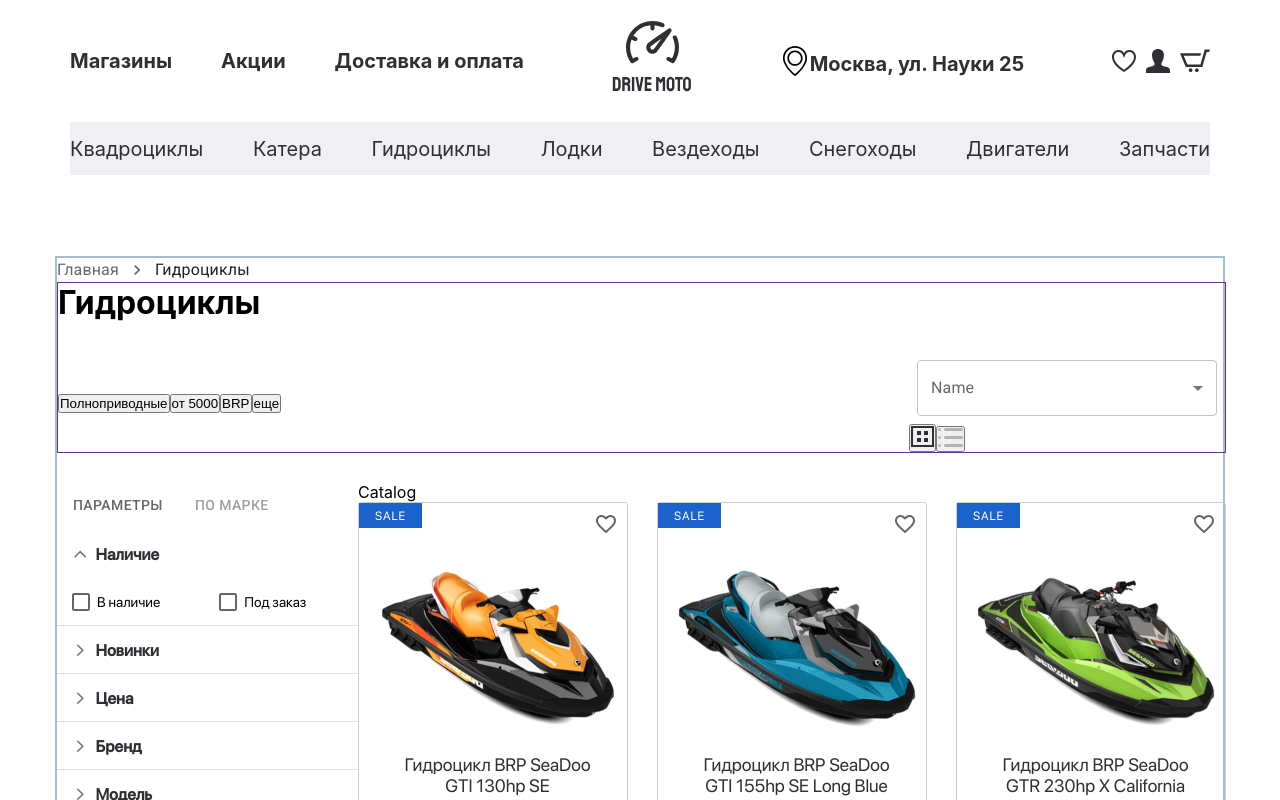
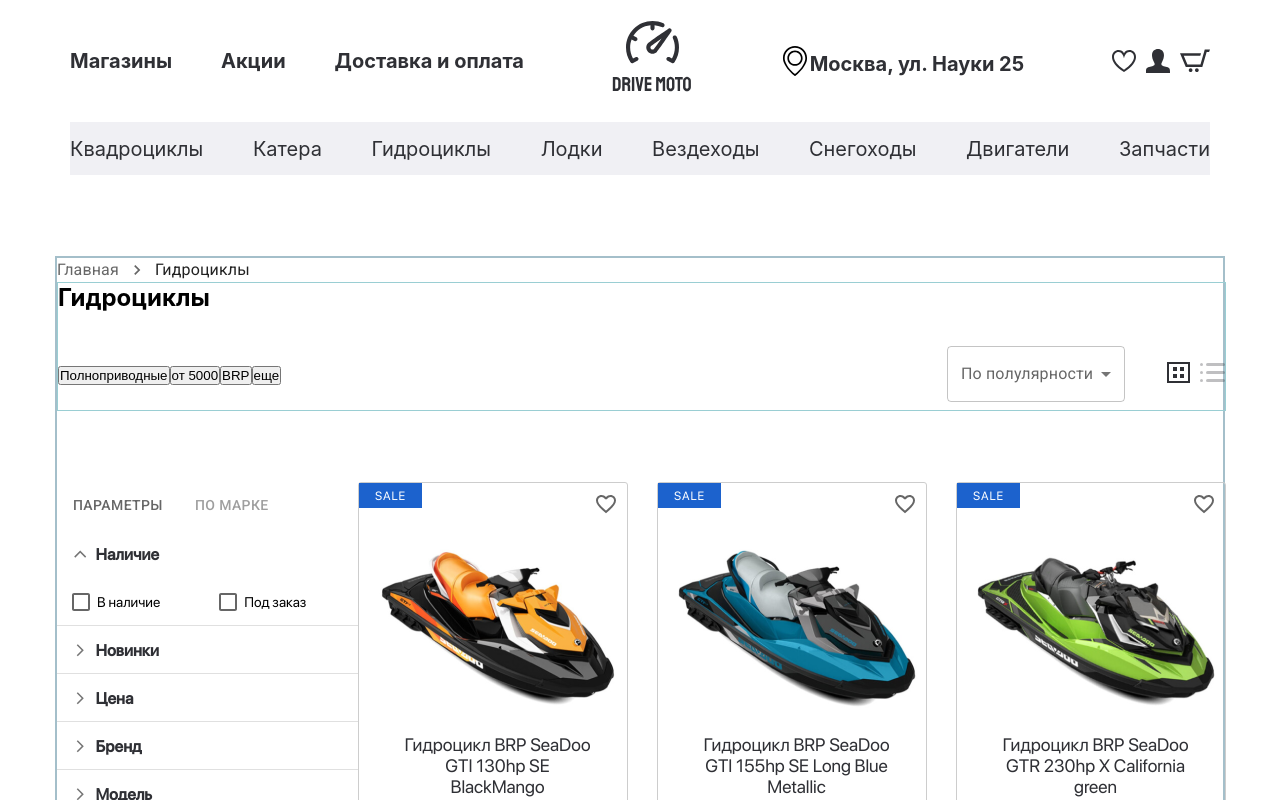
Before and after one commit to ladudasha/Group-shops, a React (Create React App) app: page / in a window 1280 px wide. Shown: the top 800 px of the page. Built offline with nearby package versions, Linux system fonts and the light colour scheme.

Commit message:
filterBlock Top

```diff
--- a/src/components/catalog/Catalog.jsx
+++ b/src/components/catalog/Catalog.jsx
@@ -102,17 +102,9 @@
                     <div className={s.topTitle}>
                         <CatalogTop/>
                     </div>
-
-
-                    {/* <div className={s.catalogTop}>
-
-                        <h1>Гидроциклы</h1>
-                    </div>
-                         */}
                     <sidebar className={s.filterProductsBlock}><CatalogLeft/></sidebar>
 
                     <div className={s.catalogProducts}>
-                    Catalog
                     <CatalogProductsCards data1={catalogdata1} data2={catalogdata2} data3={catalogdata3} data4={catalogdata4} data5={catalogdata5} data6={catalogdata6} data7={catalogdata7} data8={catalogdata8} data9={catalogdata9} data10={catalogdata10} data11={catalogdata11} data12={catalogdata12}/>
                     </div>
 
--- a/src/components/catalogTop/CatalogTop.jsx
+++ b/src/components/catalogTop/CatalogTop.jsx
@@ -11,7 +11,7 @@
             <div className={s.container}>
 
 
-                    <h1>Гидроциклы</h1>
+                    <h2 className={s.title}>Гидроциклы</h2>
                     <div className={s.wrapper}>
                         <div className={s.groupLeft}>
                             <button>Полноприводные</button>
@@ -22,8 +22,11 @@
 
                         <div className={s.groupRight}>
                             <FilterTopSelect/>
-                            <button><img src={icon1} alt="" /></button>
-                            <button><img src={icon2} alt="" /></button>
+                            <div className={s.btnBlock}>
+                                <button className={s.btnRight}><img src={icon1} alt="" /></button>
+                                <button className={s.btnRight}><img src={icon2} alt="" /></button>
+                            </div>
+
                         </div>
 
                     </div>
--- a/src/components/catalogTop/CatalogTop.module.scss
+++ b/src/components/catalogTop/CatalogTop.module.scss
@@ -2,7 +2,15 @@
     max-width: 1170px;
     width: 100%;
     margin: 0 auto;
-    border: 1px solid rebeccapurple;
+    border: 1px solid rgb(154, 206, 211);
+}
+
+// .catalogTop {
+//     padding-top: 41px;
+//     padding-bottom: 47px;
+// }
+.title {
+    padding-bottom: 26px;
 }
 
 .wrapper {
@@ -10,3 +18,22 @@
     align-items: center;
     justify-content: space-between;
 }
+
+.groupRight {
+    display: flex;
+}
+
+.btnRight {
+    border: none;
+    background-color: inherit;
+    cursor: pointer;
+}
+
+.btnRight:first-child {
+    margin-right: 10px;
+}
+
+.btnBlock {
+    display: flex;
+    margin-left: 34px;
+}
--- a/src/components/filter-battons/FilterBattons.jsx
+++ /dev/null
@@ -1,34 +0,0 @@
-import s from "./FilterBattons.module.scss";
-import * as React from 'react';
-import Stack from '@mui/material/Stack';
-import Button from '@mui/material/Button';
-import { styled } from '@mui/material/styles';
-
-
-const BlackButton = styled(Button)({
-    backgroundColor: "black",
-    borderRadius: "0",
-});
-export default function FilterBattons() {
-
-  return (
-
-    <Stack spacing={1} direction="row">
-      {/* <Button variant="text">Text</Button> */}
-      <Button className={s.buttonStyle} size="small" variant="contained">SALE</Button>
-
-      <Button className={s.buttonStyle} size="small" variant="contained" disabled>
-       NEW
-      </Button>
-      <Button  className={s.buttonStyle} size="small" variant="contained" disabled>
-       HIT
-      </Button>
-      <BlackButton  className={s.buttonBlack} size="small" variant="contained" >SALE
-      </BlackButton>
-      {/* <Button size="small" variant="contained" color="success">
-       ДИЛЛЕР
-      </Button> */}
-      {/* <Button variant="outlined">Outlined</Button> */}
-    </Stack>
-  );
-}
--- a/src/components/filter-battons/FilterBattons.module.scss
+++ /dev/null
@@ -1,8 +0,0 @@
-.buttonBlack {
-    // border-radius: 0 !important;
-    // background-color: black !important;
-}
-
-.buttonStyle {
-    //@at-root: 0 !important;
-}
--- a/src/components/filter-block/FilterBlock.jsx
+++ b/src/components/filter-block/FilterBlock.jsx
@@ -8,7 +8,7 @@
 import Typography from '@mui/material/Typography';
 
 import Checkbox from '@mui/material/Checkbox';
-import FilterBattons from '../filter-battons/FilterBattons';
+import FilterButtons from '../filter-buttons/FilterButtons';
 
 import Box from '@mui/material/Box';
 import Slider from '@mui/material/Slider';
@@ -206,7 +206,7 @@
         </AccordionSummary>
         <AccordionDetails>
           <Typography>
-            <FilterBattons/>
+            <FilterButtons/>
           </Typography>
         </AccordionDetails>
       </Accordion>
--- /dev/null
+++ b/src/components/filter-buttons/FilterButtons.jsx
@@ -0,0 +1,32 @@
+import s from "./FilterButtons.module.scss";
+import * as React from 'react';
+import Stack from '@mui/material/Stack';
+import Button from '@mui/material/Button';
+import { styled } from '@mui/material/styles';
+
+
+const BlackButton = styled(Button)({
+    backgroundColor: "black",
+    borderRadius: "0",
+});
+
+const MyButton = styled(Button)({
+  borderRadius: "0",
+});
+export default function FilterButtons() {
+
+  return (
+
+    <Stack spacing={1} direction="row">
+      <MyButton className={s.buttonStyle} size="small" variant="contained">SALE</MyButton>
+      <MyButton className={s.buttonStyle} size="small" variant="contained" disabled>
+      NEW
+      </MyButton>
+      <MyButton  className={s.buttonStyle} size="small" variant="contained" disabled>
+      HIT
+      </MyButton>
+      <BlackButton  className={s.buttonBlack} size="small" variant="contained" >SALE
+      </BlackButton>
+    </Stack>
+  );
+}
--- /dev/null
+++ b/src/components/filter-buttons/FilterButtons.module.scss
@@ -0,0 +1,7 @@
+// .buttonBlack {
+//     // border-radius: 0 !important;
+//     // background-color: black !important;
+// }
+// .buttonStyle {
+//     //@at-root: 0 !important;
+// }
--- a/src/components/filter-top-select/FilterTopSelect.jsx
+++ b/src/components/filter-top-select/FilterTopSelect.jsx
@@ -13,6 +13,7 @@
     style: {
       maxHeight: ITEM_HEIGHT * 4.5 + ITEM_PADDING_TOP,
       width: 250,
+
     },
   },
 };
@@ -55,8 +56,8 @@
 
   return (
     <div>
-      <FormControl sx={{ m: 1, width: 300 }}>
-        <InputLabel id="demo-multiple-name-label">Name</InputLabel>
+      <FormControl sx={{ m: 1, width: 178, hight: 33,}}>
+        <InputLabel id="demo-multiple-name-label">По полулярности</InputLabel>
         <Select
           labelId="demo-multiple-name-label"
           id="demo-multiple-name"
@@ -80,3 +81,42 @@
     </div>
   );
 }
+// /* Group 14.1 */
+
+// position: absolute;
+// width: 178px;
+// height: 33px;
+// left: 1274px;
+// top: 338px;
+
+
+
+// /* Rectangle 39 */
+
+// position: absolute;
+// width: 178px;
+// height: 33px;
+// left: 1274px;
+// top: 338px;
+
+// border: 1.5px solid #D7D9DF;
+// box-sizing: border-box;
+
+
+// /* По полулярности */
+
+// position: absolute;
+// width: 112px;
+// height: 17px;
+// left: 1294px;
+// top: 346px;
+
+// font-family: SF Pro Display;
+// font-style: normal;
+// font-weight: normal;
+// font-size: 14px;
+// line-height: 17px;
+// /* identical to box height */
+
+// /* Основной текст */
+// color: #2F3035;
```
